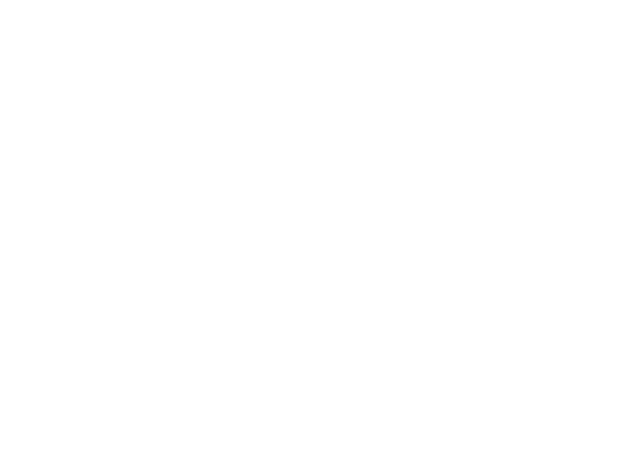
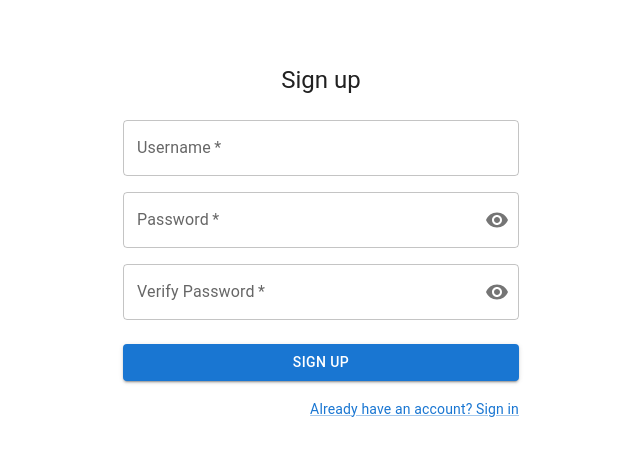
Before and after one commit to omelentjeff/chat-app, a React (Vite) app in the folder frontend/: page /signup in a window 1280 px wide. Before the commit this address had no page. Shown: the top 456 px of the page, without its empty margins (319-959 px from the left). Built offline with nearby package versions, Linux system fonts and the light colour scheme.

Commit message:
frontend FEAT: add register page to router

```diff
--- a/frontend/src/App.jsx
+++ b/frontend/src/App.jsx
@@ -1,5 +1,6 @@
 import { BrowserRouter as Router, Routes, Route } from "react-router-dom";
 import LoginPage from "./components/LoginPage";
+import Signup from "./components/Signup";
 import { AuthProvider } from "./hooks/AuthProvider";
 
 function App() {
@@ -8,6 +9,7 @@ function App() {
       <AuthProvider>
         <Routes>
           <Route path="/" element={<LoginPage />} />
+          <Route path="/signup" element={<Signup />} />
         </Routes>
       </AuthProvider>
     </Router>
```
